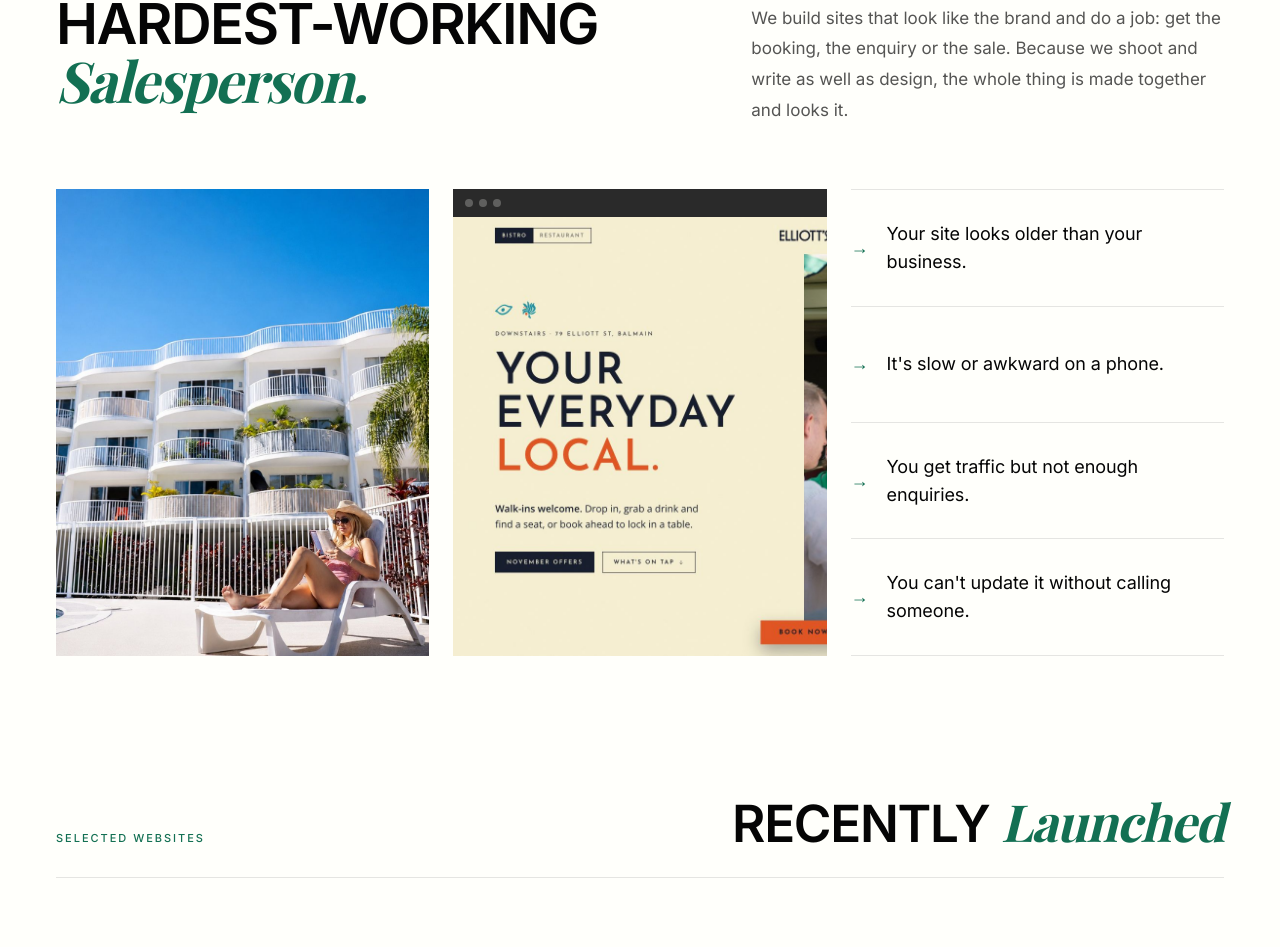
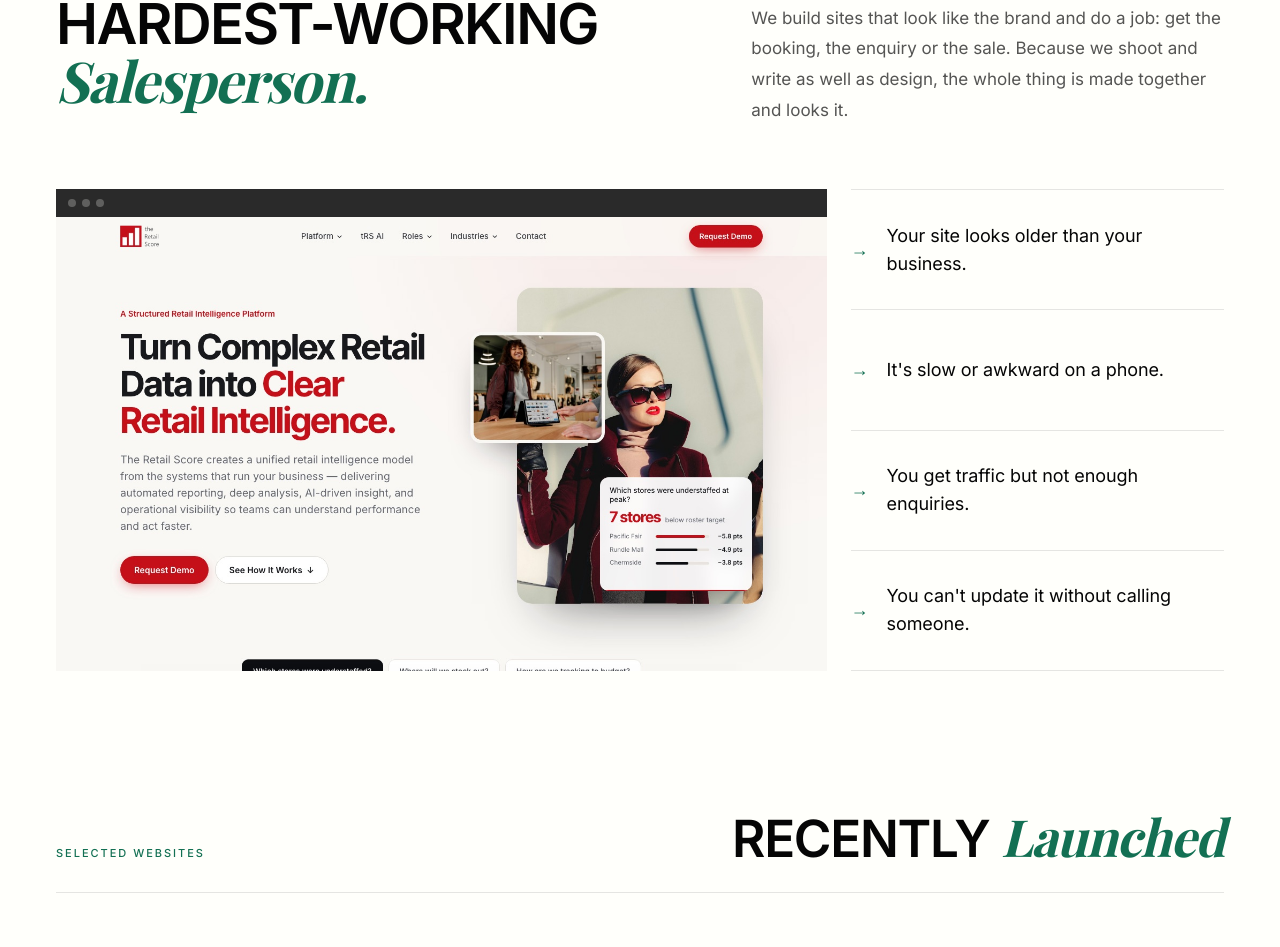
Before and after one commit to CENTREHOUSE/centre-house-website, a plain HTML site: page web-design.html in a window 1280 px wide. Shown: the part 1057-2004 px from the top of the page. Drawn offline with nearby package versions, Linux system fonts and the light colour scheme; a web font is replaced by a local one.

Commit message:
Website page intro: single Retail Score site frame
Co-Authored-By: Claude Opus 5.5 <noreply@anthropic.com>

```diff
--- a/css/site.css
+++ b/css/site.css
@@ -511,3 +511,8 @@ footer { background: var(--black); padding: 60px var(--gutter); display: flex; a
 .intro-hl { font-size: clamp(38px, 4.4vw, 70px); }
 .intro .fit-list li { font-size: 18px; letter-spacing: -.005em; }
 @media (max-width: 960px) { .intro-hl { font-size: clamp(30px, 8vw, 44px); } .intro .fit-list li { font-size: 15px; } }
+/* single website frame in the intro media slot */
+.im-site { display: block; background: #e9e9e6; }
+.im-site .frame { height: 100%; display: flex; flex-direction: column; border-radius: 0; box-shadow: none; }
+.im-site .frame img { flex: 1; min-height: 0; aspect-ratio: auto; width: 100%; object-fit: cover; object-position: top left; transition: transform 1.2s var(--ease); }
+.im-site:hover .frame img { transform: scale(1.02); }
--- a/web-design.html
+++ b/web-design.html
@@ -67,9 +67,7 @@
     <div>
       <h2 class="intro-hl reveal">YOUR WEBSITE IS YOUR HARDEST-WORKING <em>Salesperson.</em></h2>
       <div class="intro-media reveal d1">
-        <div class="im-main"><img src="images/picks/resort-pool.jpg" alt="" loading="lazy"></div>
-        <div class="im-side wide"><div class="frame"><div class="frame-bar"><i></i><i></i><i></i></div><img src="images/web/elliotts.jpg" alt=""></div></div>
-        <span class="im-tag">Elliott&#39;s Balmain &middot; Designed &amp; built in-house</span>
+        <a class="im-main im-site" href="https://theretailscore.com/" target="_blank" rel="noopener"><div class="frame"><div class="frame-bar"><i></i><i></i><i></i></div><img src="images/web/retailscore.jpg" alt="The Retail Score website, designed and built by Centre House" loading="lazy"></div></a>
       </div>
     </div>
     <div class="reveal d1 intro-copy">
```
